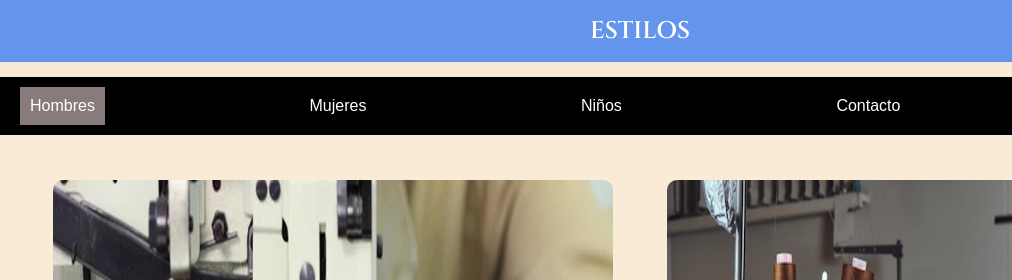
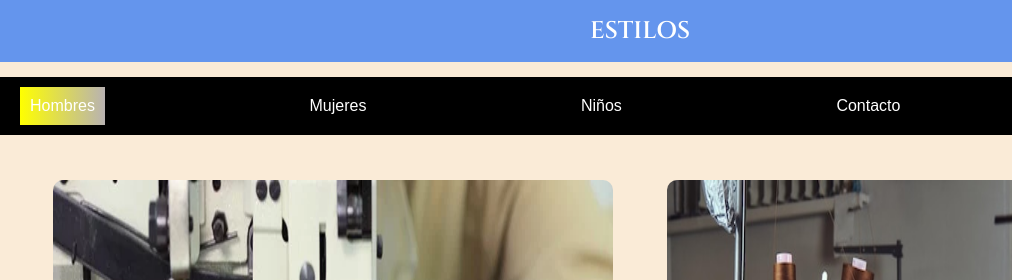
Before and after one commit to Ramiro-Ruggeri/proyecto-estilos, a plain HTML site: page index.html in a window 1280 px wide. In both pictures the pointer is over the link "Hombres". Shown: the top 280 px of the page, 0-1012 px from the left. Drawn offline with Linux system fonts and the light colour scheme.

Commit message:
first commit

```diff
--- a/css/style.css
+++ b/css/style.css
@@ -67,8 +67,9 @@ section.logoTitulo a h1 {
     margin-bottom: 45px;
 }
 .menu ul li a:hover {
-    background-color:rgb(135, 123, 123);
-
+    /* background-color:rgb(135, 123, 123); */
+    background-image: linear-gradient(to left, rgb(184, 178, 178) , yellow);
+    padding: top;
 }
 svg {
    float: right;
```
Also changed, not shown: index.html (line endings or trailing spaces).
